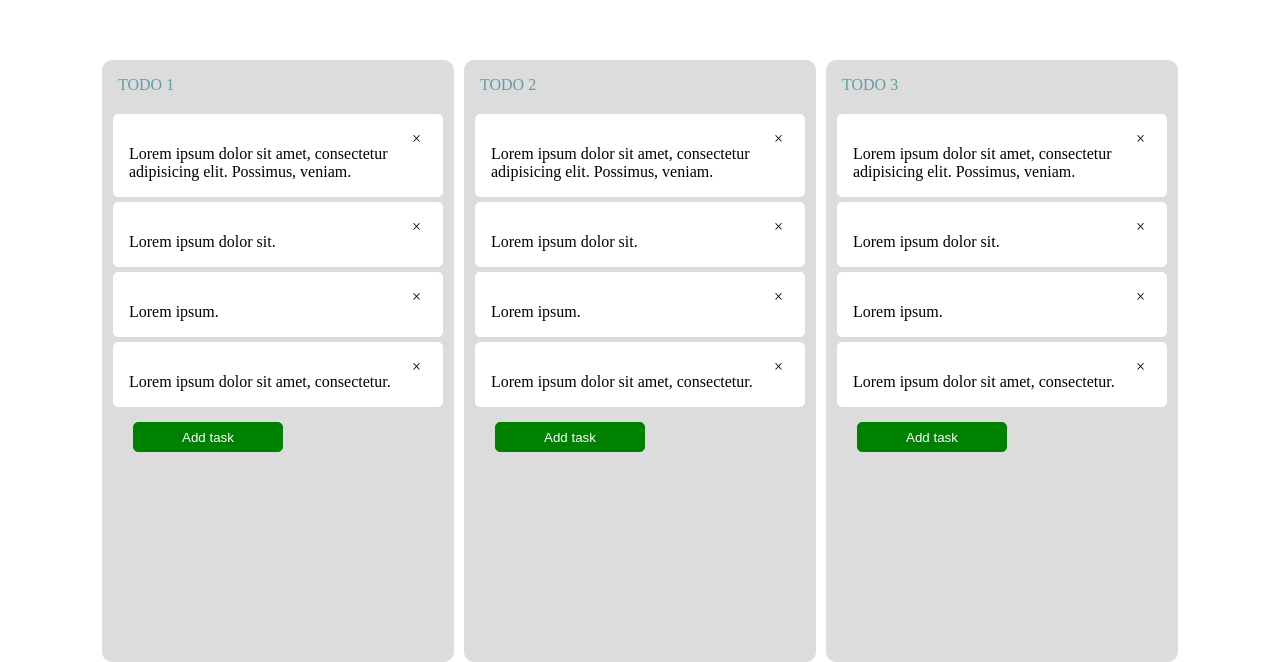
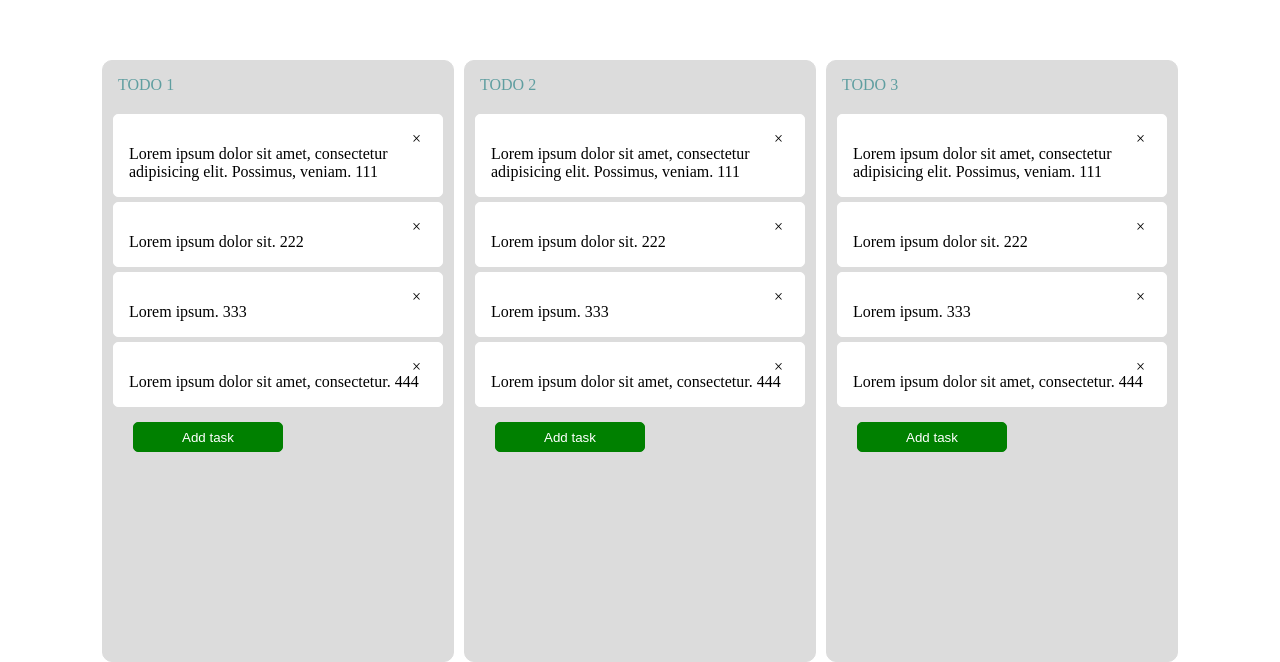
Before and after one commit to kirill7400/dnd-hw, a website built with webpack: page src/index.html in a window 1280 px wide. Shown: the part 140-802 px from the top of the page. Built offline with nearby package versions, Linux system fonts and the light colour scheme.

Commit message:
hw done 1.1

```diff
--- a/src/assets/style.css
+++ b/src/assets/style.css
@@ -67,7 +67,8 @@
   position: absolute;
   z-index: 999;
   pointer-events: none;
-  width: 270px;
+  width: 298px;
+  padding: 15px;
   border: 1px solid bisque;
   background-color: bisque;
   border-radius: 5px;
--- a/src/index.html
+++ b/src/index.html
@@ -10,61 +10,67 @@
 <main class="main">
   <div class="card tasks1">
     <div class="header">TODO 1</div>
+    <div class="card-body">
       <div class="task grab">
         <div class="delete">&#215;</div>
-      <div class="text">Lorem ipsum dolor sit amet, consectetur adipisicing elit. Possimus, veniam.</div>
+        <div class="text">Lorem ipsum dolor sit amet, consectetur adipisicing elit. Possimus, veniam. 111</div>
       </div>
       <div class="task grab">
         <div class="delete">&#215;</div>
-      <div class="text">Lorem ipsum dolor sit.</div>
+        <div class="text">Lorem ipsum dolor sit. 222</div>
       </div>
       <div class="task grab">
         <div class="delete">&#215;</div>
-      <div class="text">Lorem ipsum.</div>
+        <div class="text">Lorem ipsum. 333</div>
       </div>
       <div class="task grab">
         <div class="delete">&#215;</div>
-      <div class="text">Lorem ipsum dolor sit amet, consectetur.</div>
+        <div class="text">Lorem ipsum dolor sit amet, consectetur. 444</div>
+      </div>
     </div>
     <button class="add-task">Add task</button>
   </div>
   <div class="card tasks2">
     <div class="header">TODO 2</div>
+    <div class="card-body">
       <div class="task grab">
         <div class="delete">&#215;</div>
-      <div class="text">Lorem ipsum dolor sit amet, consectetur adipisicing elit. Possimus, veniam.</div>
+        <div class="text">Lorem ipsum dolor sit amet, consectetur adipisicing elit. Possimus, veniam. 111</div>
       </div>
       <div class="task grab">
         <div class="delete">&#215;</div>
-      <div class="text">Lorem ipsum dolor sit.</div>
+        <div class="text">Lorem ipsum dolor sit. 222</div>
       </div>
       <div class="task grab">
         <div class="delete">&#215;</div>
-      <div class="text">Lorem ipsum.</div>
+        <div class="text">Lorem ipsum. 333</div>
       </div>
       <div class="task grab">
         <div class="delete">&#215;</div>
-      <div class="text">Lorem ipsum dolor sit amet, consectetur.</div>
+        <div class="text">Lorem ipsum dolor sit amet, consectetur. 444</div>
+      </div>
     </div>
     <button class="add-task">Add task</button>
   </div>
   <div class="card tasks3">
     <div class="header">TODO 3</div>
+    <div class="card-body">
       <div class="task grab">
         <div class="delete">&#215;</div>
-      <div class="text">Lorem ipsum dolor sit amet, consectetur adipisicing elit. Possimus, veniam.</div>
+        <div class="text">Lorem ipsum dolor sit amet, consectetur adipisicing elit. Possimus, veniam. 111</div>
       </div>
       <div class="task grab">
         <div class="delete">&#215;</div>
-      <div class="text">Lorem ipsum dolor sit.</div>
+        <div class="text">Lorem ipsum dolor sit. 222</div>
       </div>
       <div class="task grab">
         <div class="delete">&#215;</div>
-      <div class="text">Lorem ipsum.</div>
+        <div class="text">Lorem ipsum. 333</div>
       </div>
       <div class="task grab">
         <div class="delete">&#215;</div>
-      <div class="text">Lorem ipsum dolor sit amet, consectetur.</div>
+        <div class="text">Lorem ipsum dolor sit amet, consectetur. 444</div>
+      </div>
     </div>
     <button class="add-task">Add task</button>
   </div>
--- a/src/index.js
+++ b/src/index.js
@@ -17,12 +17,14 @@
   delElement.classList.add('delete')
   textElement.classList.add('text')
   div.classList.add('task')
+  div.classList.add('grab')
   delElement.innerHTML = '&#215;'
   textElement.textContent = 'New task!'
 
   div.insertBefore(delElement, null)
   div.insertBefore(textElement, null)
-  e.parentElement.insertBefore(div, e)
+  console.log(e.previousElementSibling)
+  e.previousElementSibling.insertBefore(div, null)
 }
 
 const deleteTask = (e) => {
@@ -52,12 +54,13 @@
 }
 
 const onMouseUp = (e) => {
-  if (e.target.parentElement.classList.contains('card'))
+  if (e.target.parentElement.classList.contains('card-body'))
     if (e.clientY <= e.target.offsetTop + e.target.offsetHeight / 2)
       e.target.parentElement.insertBefore(element, e.target)
     else e.target.parentElement.insertBefore(element, e.target.nextSibling)
 
   element.classList.remove('task-dragged')
+  element.style.cssText = ''
   element = undefined
 
   document.documentElement.removeEventListener('mouseup', onMouseUp)
@@ -72,6 +75,7 @@
     e.preventDefault()
 
     element = e.target
+    console.log(e)
     element.classList.add('task-dragged')
 
     html.classList.add('grabbing')
```
Lines whose indentation alone changed are shown as unchanged.
